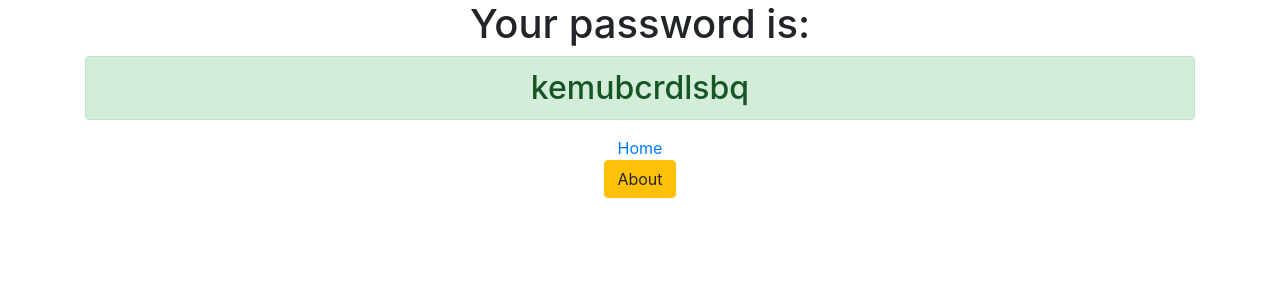
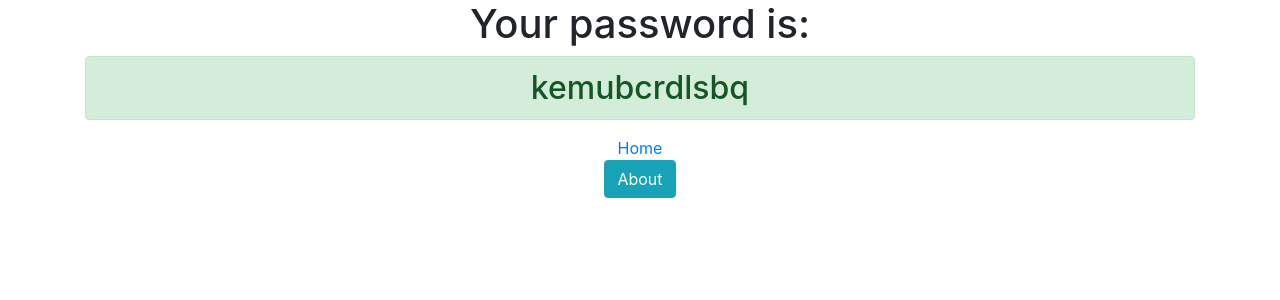
Before and after one commit to wisemountainape/django3-password-generator, a Django app: page /password/ in a window 1280 px wide. Shown: the top 300 px of the page. Run offline with Django 3.2, Linux system fonts and the light colour scheme; some libraries are stand-ins or nearby versions.

Commit message:
Test changes

```diff
--- a/generator/templates/generator/home.html
+++ b/generator/templates/generator/home.html
@@ -30,7 +30,7 @@
 <input type="checkbox" name="special"> Special Characters
 <br>
 
-<input type="submit" value="Generate Password" class="btn btn-primary">
+<input type="submit" value="Generate Password" class="btn btn-pri name="button"></button>">
 
 
 </form>
--- a/generator/templates/generator/password.html
+++ b/generator/templates/generator/password.html
@@ -1,13 +1,9 @@
 <link rel="stylesheet" href="https://stackpath.bootstrapcdn.com/bootstrap/4.5.0/css/bootstrap.min.css" integrity="sha384-9aIt2nRpC12Uk9gS9baDl411NQApFmC26EwAOH8WgZl5MYYxFfc+NcPb1dKGj7Sk" crossorigin="anonymous">
+
 <div class="container text-center">
-
-<h1>Your password is:</h1>
-
-<h2 class="alert alert-success">{{ password}}</h2>
-
-<a href="{% url 'home' %}">Home</a>
-<br>
-<a href="{% url 'about' %}" class="btn btn-warning">About</a>
-
-
+  <h1>Your password is:</h1>
+  <h2 class="alert alert-success">{{ password}}</h2>
+  <a href="{% url 'home' %}">Home</a>
+  <br>
+  <a href="{% url 'about' %}" class="btn btn-info">About</a>
 </div>
```
